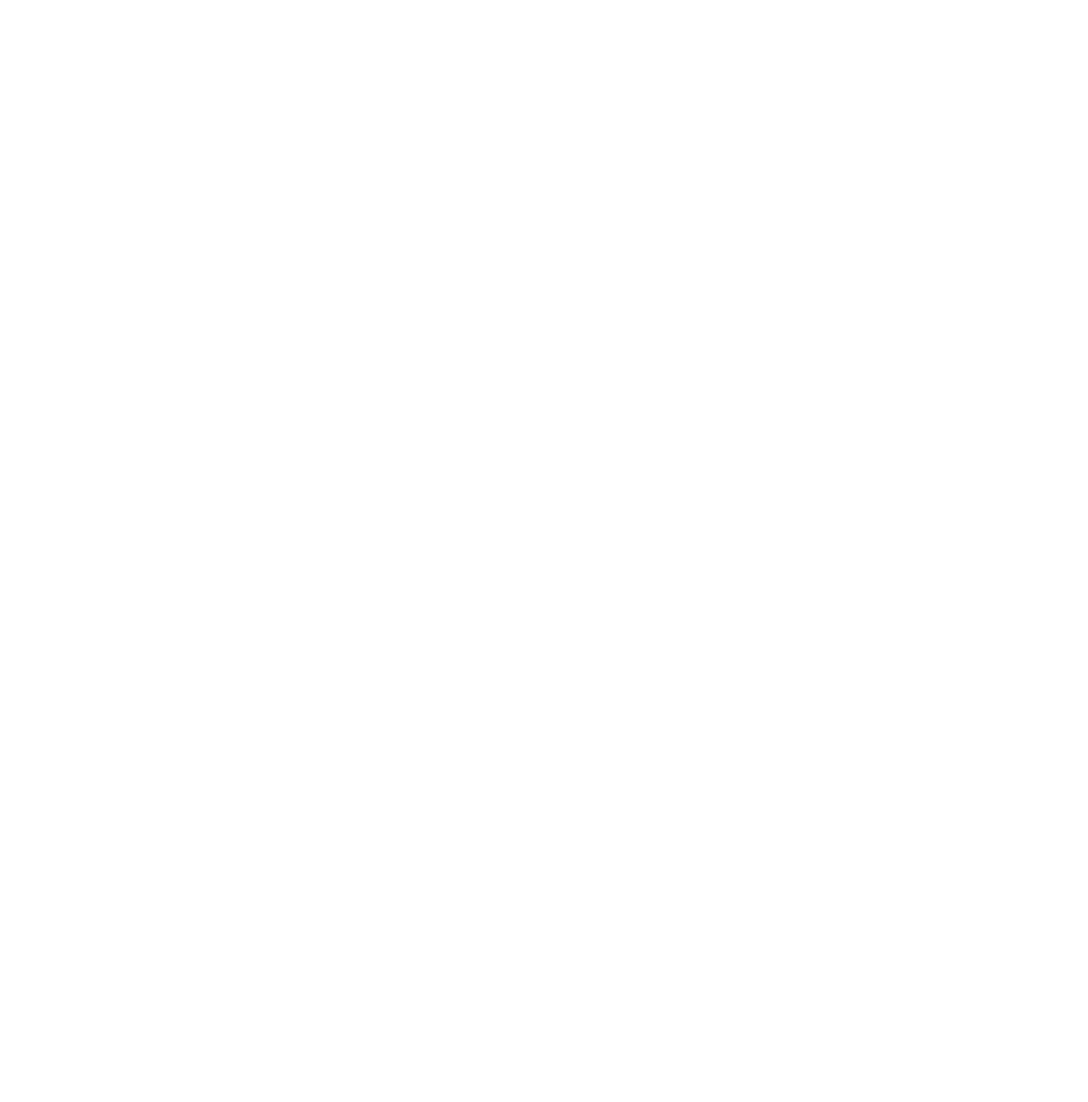
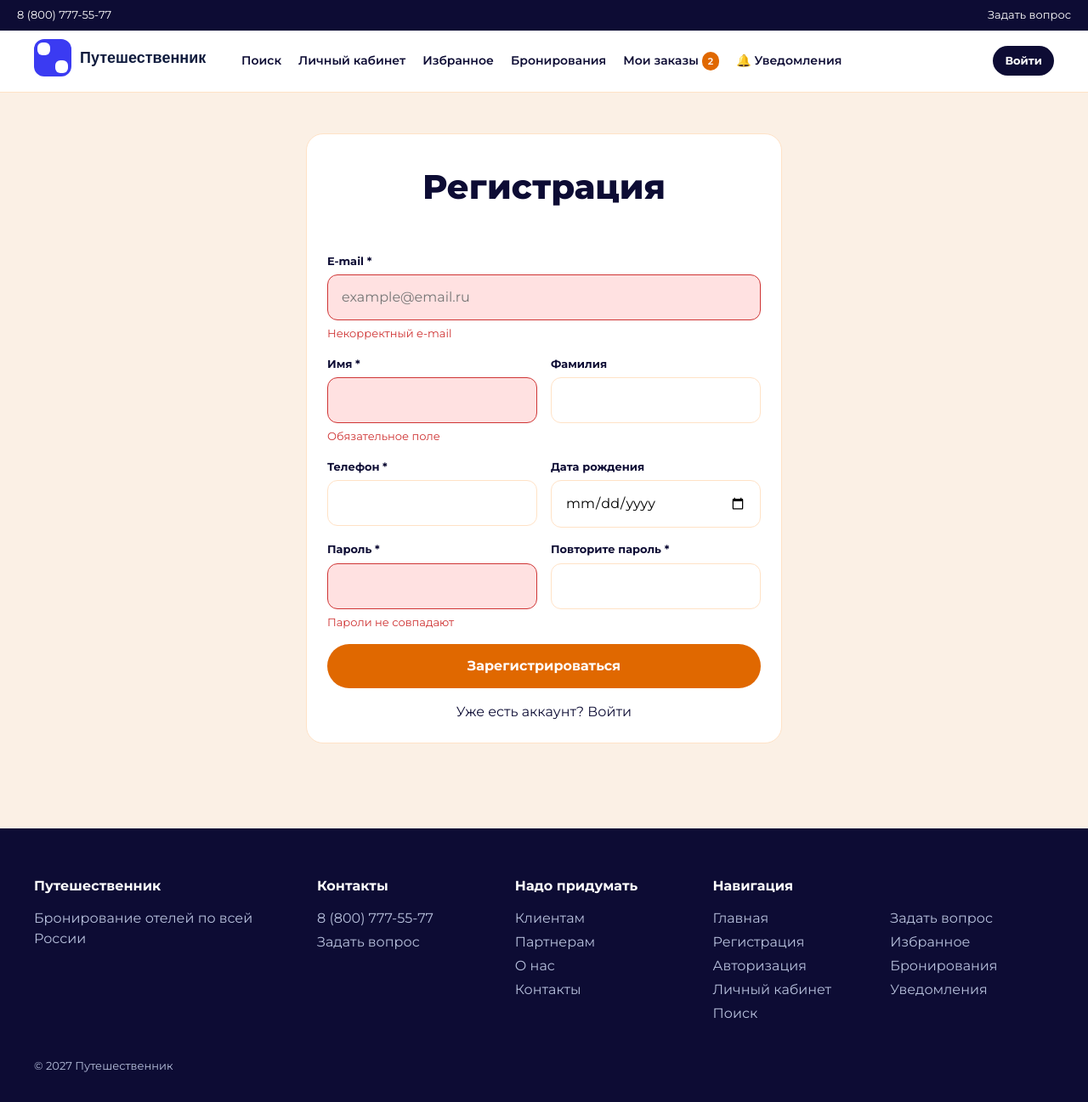
Before and after one commit to qweqwe255zxc/module-a-3, a plain HTML site: page register.html in a window 1280 px wide. Shown: the whole page at 85% size. Before the commit the page ends 800 px from the top, so only its background shows below. Drawn offline with Linux system fonts and the light colour scheme.

Commit message:
add add.html

```diff
--- a/assets/css/style.css
+++ b/assets/css/style.css
@@ -14,11 +14,11 @@
     --muted: rgb(88, 88, 125);
     --line: rgb(255, 226, 198);
     --ok: rgb(31, 120, 52);
-    --ok-muted: rgb(206, 249, 206);
+    --ok-muted: rgb(218, 254, 218);
     --wait: rgb(184, 117, 0);
-    --wait-muted: rgb(255, 231, 190);
+    --wait-muted: rgb(255, 240, 213);
     --error: rgb(207, 52, 52);
-    --error-muted: rgb(255, 206, 206);
+    --error-muted: rgb(255, 225, 225);
     --radius-sm: 12px;
     --radius: 20px;
     --shadow: 0 16px 40px -16px rgba(15, 27, 61, .3);
@@ -64,6 +64,10 @@ select,
 textarea,
 button {
     font: inherit;
+}
+
+textarea {
+    resize: vertical;
 }
 
 button {
@@ -149,6 +153,7 @@ button {
     cursor: pointer;
     font-weight: 700;
     transition: transform .2s;
+    text-align: center;
 
     &:hover {
         transform: translateY(-2px);
@@ -213,6 +218,7 @@ button {
     display: grid;
     gap: 16px;
     grid-template-columns: 1fr 1fr;
+    align-items: start;
 }
 
 .field {
@@ -516,3 +522,29 @@ button {
     align-items: end;
     gap: 12px;
 }
+
+
+/* 8. Кабинеты и формы */
+.narrow {
+    max-width: 560px;
+    margin: 48px auto 0;
+}
+
+.narrow a,
+.narrow h1 {
+    text-align: center;
+}
+
+.pass-check {
+    display: inline-block;
+    margin-left: 7px;
+    font-size: 14px;
+}
+
+.pass {
+    display: none;
+}
+
+#make-profile:checked~.pass {
+    display: grid;
+}
--- a/register.html
+++ b/register.html
@@ -0,0 +1,118 @@
+<!DOCTYPE html>
+<html lang="en">
+
+<head>
+    <meta charset="UTF-8">
+    <meta name="viewport" content="width=device-width, initial-scale=1.0">
+    <title>Путешественник - Регистрация</title>
+    <link rel="stylesheet" href="./assets/css/style.css">
+</head>
+
+<body>
+    <header class="header">
+        <div class="header__top">
+            <div class="container">
+                <a href="tel:88007775577">8 (800) 777-55-77</a>
+                <a href="mailto:hotel@hotel.ru">Задать вопрос</a>
+            </div>
+        </div>
+        <div class="container header__main">
+            <a href="index.html" class="logo"><img src="./assets/img/logo.svg" alt="Путешественник"></a>
+            <input type="checkbox" id="menu">
+            <label for="menu" class="burger">≡</label>
+            <nav class="nav">
+                <a href="search.html">Поиск</a>
+                <a href="profile.html">Личный кабинет</a>
+                <a href="profile.html#favorites">Избранное</a>
+                <a href="profile.html#bookings">Бронирования</a>
+                <a href="profile.html#bookings">Мои заказы <span class="count">2</span></a>
+                <a href="profile.html#notifications"><span class="bell">🔔</span> Уведомления</a>
+            </nav>
+            <a href="login.html" class="btn btn--dark btn--sm">Войти</a>
+        </div>
+    </header>
+    <main class="container">
+        <form action="#" class="card form narrow">
+            <h1 class="title">Регистрация</h1>
+            <div class="field error">
+                <label for="email">E-mail *</label>
+                <input class="input" type="email" name="email" id="email" placeholder="example@email.ru">
+                <p class="error-text">Некорректный e-mail</p>
+            </div>
+            <div class="form__row">
+                <div class="field error">
+                    <label for="name">Имя *</label>
+                    <input class="input" type="text" name="name" id="name">
+                    <p class="error-text">Обязательное поле</p>
+                </div>
+                <div class="field">
+                    <label for="surname">Фамилия</label>
+                    <input class="input" type="text" name="surname" id="surname">
+                </div>
+            </div>
+            <div class="form__row">
+                <div class="field">
+                    <label for="phone">Телефон *</label>
+                    <input class="input" type="tel" name="phone" id="phone">
+                </div>
+                <div class="field">
+                    <label for="birth_date">Дата рождения</label>
+                    <input class="input" type="date" name="birth_date" id="birth_date">
+                </div>
+            </div>
+            <div class="form__row">
+                <div class="field error">
+                    <label for="password">Пароль *</label>
+                    <input class="input" type="password" name="password" id="password">
+                    <p class="error-text">Пароли не совпадают</p>
+                </div>
+                <div class="field">
+                    <label for="rep-password">Повторите пароль *</label>
+                    <input class="input" type="password" name="rep-password" id="rep-password">
+                </div>
+            </div>
+            <button type="submit" class="btn">Зарегистрироваться</button>
+            <a href="login.html">Уже есть аккаунт? Войти</a>
+        </form>
+    </main>
+    <footer class="footer">
+        <div class="container footer__grid">
+
+            <div>
+                <h3>Путешественник</h3>
+                <p>Бронирование отелей по всей России</p>
+            </div>
+
+            <ul id="contacts">
+                <h3>Контакты</h3>
+                <li> <a href="tel:88007775577">8 (800) 777-55-77</a></li>
+                <li> <a href="mailto:hotel@hotel.ru">Задать вопрос</a></li>
+            </ul>
+            <ul>
+                <h3>Надо придумать</h3>
+                <li><a href="search.html">Клиентам</a></li>
+                <li><a href="add.html">Партнерам</a></li>
+                <li><a href="index.html#about">О нас</a></li>
+                <li><a href="#contacts">Контакты</a></li>
+            </ul>
+            <nav>
+                <h3>Навигация</h3>
+                <ul class="footer__nav">
+                    <li><a href="index.html">Главная</a></li>
+                    <li><a href="register.html">Регистрация</a></li>
+                    <li><a href="login.html">Авторизация</a></li>
+                    <li><a href="profile.html">Личный кабинет</a></li>
+                    <li><a href="search.html">Поиск</a></li>
+                    <li><a href="mailto:hotel@hotel.ru">Задать вопрос</a></li>
+
+                    <li><a href="profile.html#favorites">Избранное</a></li>
+                    <li><a href="profile.html#bookings">Бронирования</a></li>
+                    <li><a href="profile.html#notificatons">Уведомления</a></li>
+                </ul>
+            </nav>
+        </div>
+        <p class="container copy">© 2027 Путешественник</p>
+    </footer>
+</body>
+
+</html>
```
Also changed, not shown: add.html (+177 -0 lines), index.html (+1 -1 lines), login.html (+19 -3 lines), orders-management.html (+75 -0 lines), profile.html (+75 -0 lines), result.html (+75 -0 lines), search.html (+75 -0 lines).
